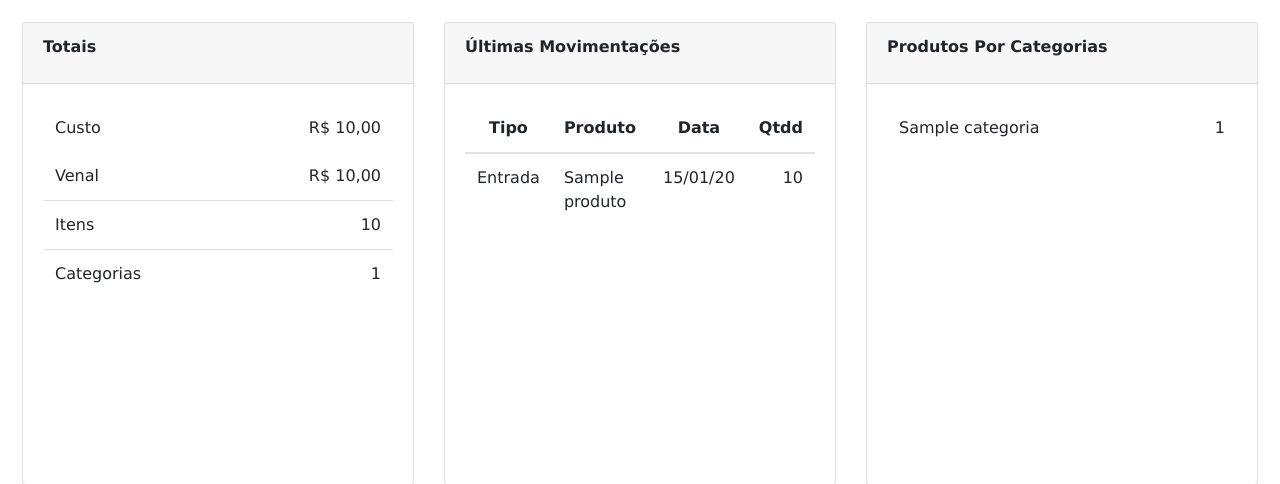
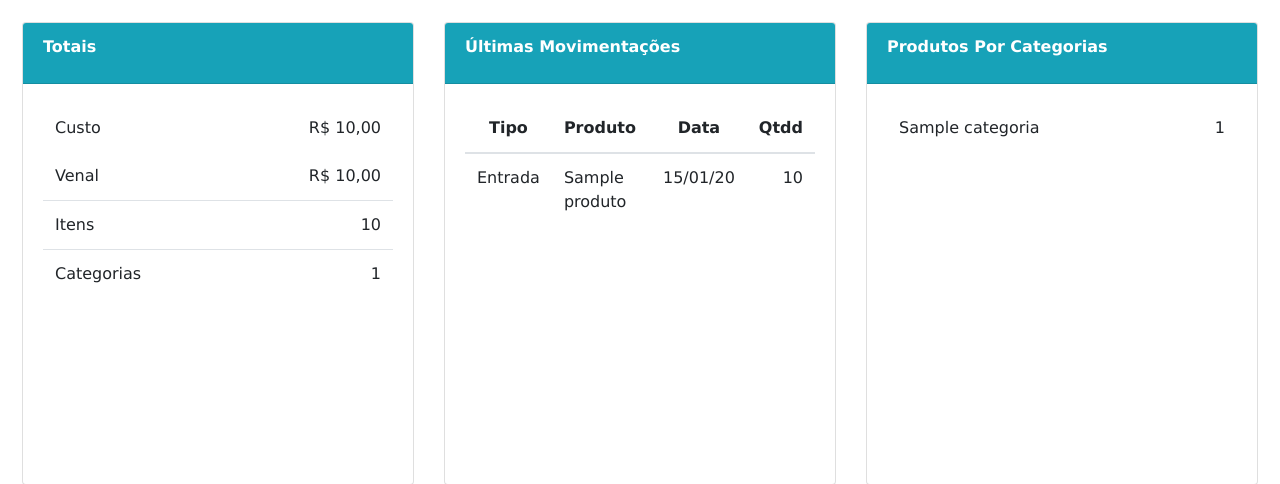
Before and after one commit to projeto-pi-2024/controle-de-estoque, a Django app: page / in a window 1280 px wide. Shown: the part 56-540 px from the top of the page. Run offline with Django 5.2, Linux system fonts and the light colour scheme; a user stored in the database is signed in; tables that the repository leaves empty hold one stand-in row (values such as "Sample post"); some libraries are stand-ins or nearby versions.

Commit message:
fix msg e improve colors

```diff
--- a/estoque/templates/home.html
+++ b/estoque/templates/home.html
@@ -7,10 +7,10 @@
   <div class="row">
     <div class="col-lg-4 col-md-6 col-12 mb-4">
       <div class="card">
-        <div class="card-header">
+        <div class="card-header bg-info text-white">
           <div class="card-title">Totais</div>
         </div>
-        <div class="card-body card-height">
+        <div class="card-body card-height table-responsive">
           <table class="table">
             <tbody>
               <tr>
@@ -36,10 +36,10 @@
     </div>
     <div class="col-lg-4 col-md-6 col-12 mb-4">
       <div class="card">
-        <div class="card-header">
+        <div class="card-header bg-info text-white">
           <div class="card-title">Últimas Movimentações</div>
         </div>
-        <div class="card-body card-height">
+        <div class="card-body card-height table-responsive">
           <table class="table">
             <thead>
               <tr>
@@ -65,10 +65,10 @@
     </div>
     <div class="col-lg-4 col-md-6 col-12 mb-4">
       <div class="card">
-        <div class="card-header">
+        <div class="card-header bg-info text-white">
           <div class="card-title">Produtos Por Categorias</div>
         </div>
-        <div class="card-body card-height">
+        <div class="card-body card-height table-responsive">
           <table class="table">
             <tbody>
               {% for categoria, quantidade in produtos_por_categorias.items %}
--- a/estoque/views.py
+++ b/estoque/views.py
@@ -131,7 +131,8 @@ def atualizar_categoria(request, categoria_id):
         if form.is_valid():
             form.save()
             messages.success(request, 'Categoria atualizada com sucesso.')
-        messages.error(request, 'Erro ao atualizar a categoria. Por favor, tente novamente.')
+        else:
+            messages.error(request, 'Erro ao atualizar a categoria. Por favor, tente novamente.')
         return redirect('categorias')
     else:
         form = CategoriaForm(instance=categoria)
```
